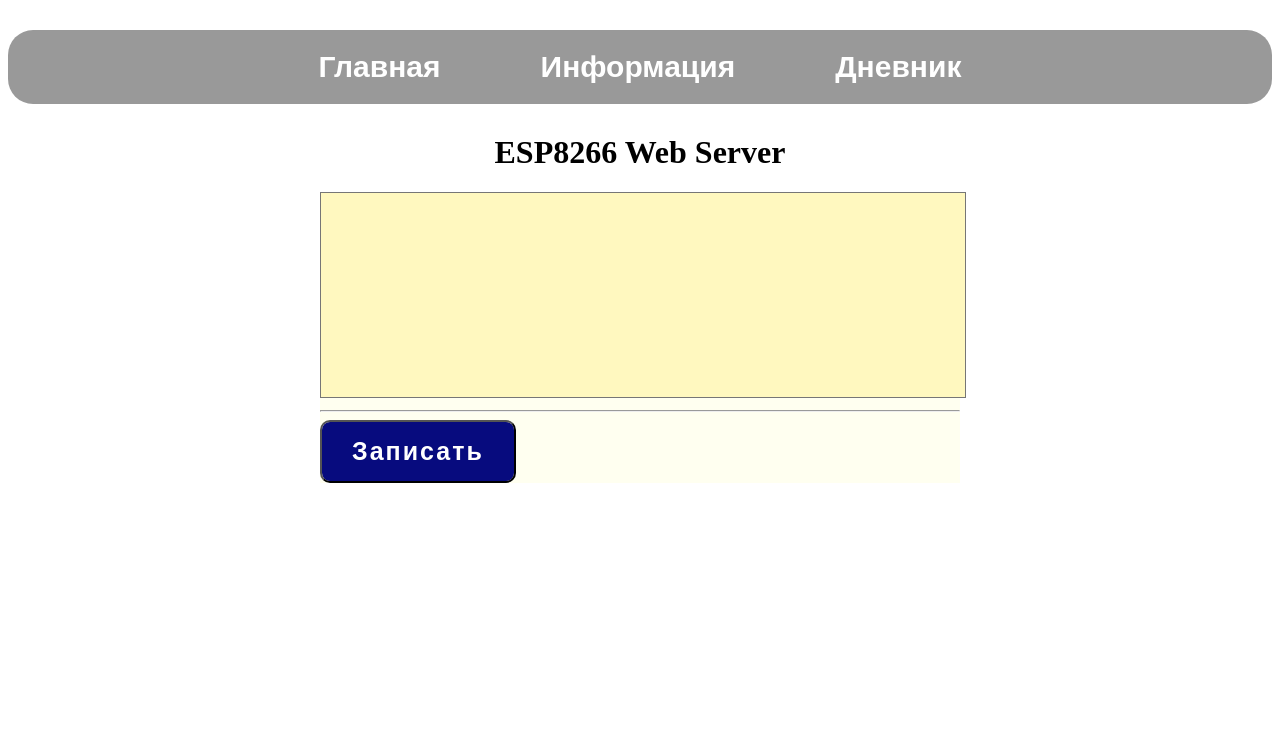
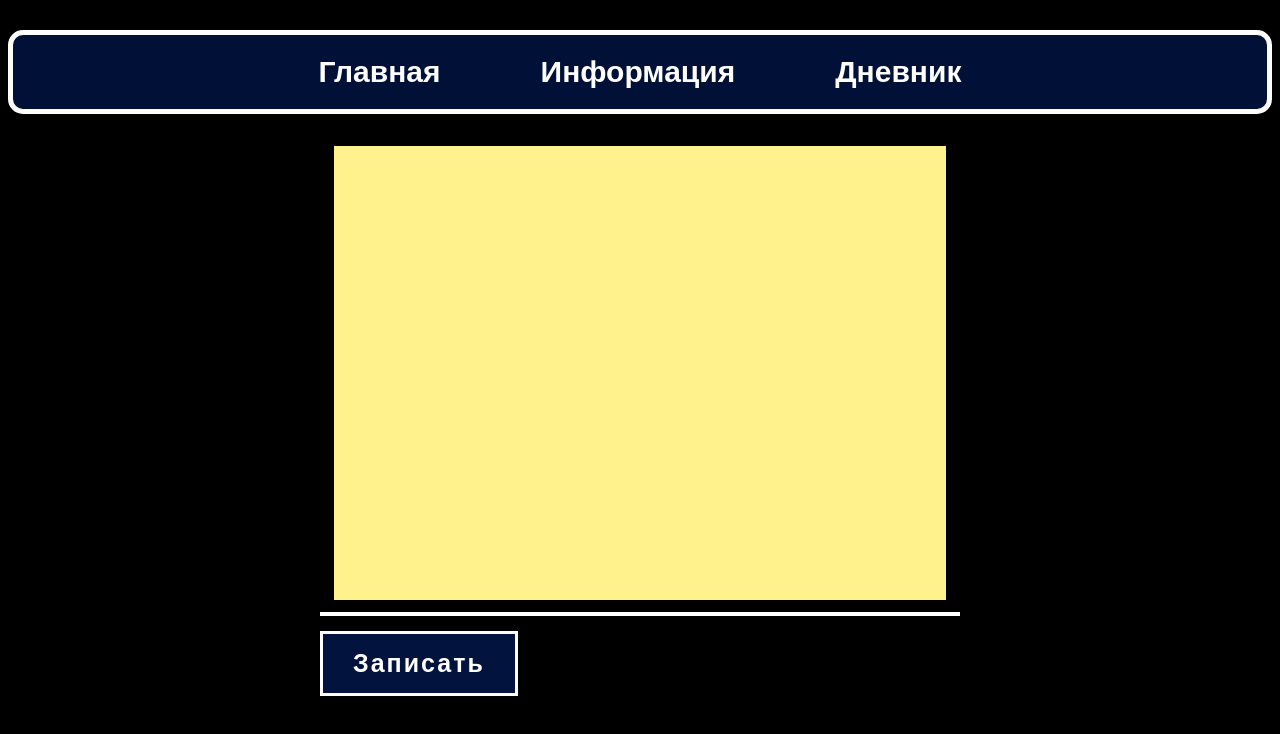
Before and after one commit to Anjuino/MyServer, a plain HTML site: page WebPage/writeNote.html in a window 1280 px wide. Drawn offline with Linux system fonts and the light colour scheme.

Commit message:
1
Доработки страниц

```diff
--- a/WebPage/styles.css
+++ b/WebPage/styles.css
@@ -1,28 +1,42 @@
+hr {
+  margin: -40px auto 15px;
+	height: 50px;
+	border: none;
+	border-bottom: 4px solid #ffffff;
+}
 button {
+  border: 3px solid #ffffff;
   font-size: 25px;
   padding: 15px 30px;
-  border-radius: 10px;
-  box-shadow: 0 0 40px 40px #070b7e inset, 0 0 0 0 #F137A6;
+  box-shadow: 0 0 40px 40px #02143d inset;
   font-weight: bold;
   letter-spacing: 2px;
   color: white;
   transition: .15s ease-in-out;
 }
 button:hover {
-  box-shadow: 0 0 10px 0 #000000 inset, 0 0 10px 4px #0138ff;
-  color: #000000;
+  box-shadow: 0 0 10px 0 #0142fb00 inset, 0 0 10px 4px #0115ff;
+  color: #0032ff;
 }
 
 textarea {
+  border: 2px solid #000000;
   resize: none;
   font-size: 20px;
   color: black;
-  width: 100%;
-  height: 200px;
-  background: #fff8bf;
+  width: 95%;
+  height: 450px;
+  background: #fff28c;
+  display: block;
+  margin-left: auto;
+  margin-right: auto;
+
+}
+h1 {
+  color: white;
 }
 body {
-
+  background-color: #000000;
 }
 ul {
   padding-inline-start: 0;
@@ -33,17 +47,17 @@ a {
   text-decoration: none
 }
 .centerLayer {
-    position: absolute; /* Абсолютное позиционирование */
-    left: 25%; /* Положение слоя от левого края */
-    right: 25%; /* Положение слоя от верхнего края */
-	background-color: ivory;
+  position: absolute; /* Абсолютное позиционирование */
+  left: 25%; /* Положение слоя от левого края */
+  right: 25%; /* Положение слоя от верхнего края */
 }
 
 .menu-bar {
-  border-radius: 25px;
+  border: 5px solid #ffffff;
+  border-radius: 15px;
   font-size: 30px;
   display: inline-flex;
-  background-color: rgba(0, 0, 0, 0.4);
+  background-color: rgb(0 38 129 / 43%);
   align-items: center;
   display: flex;
   justify-content: center;
@@ -55,8 +69,6 @@ a {
   font-weight: bold;
   padding: 20px 50px;
   position: relative;
-  cursor: pointer;
-  white-space: nowrap;
 }
 .menu-bar li::before {
   content: " ";
@@ -72,9 +84,8 @@ a {
   color: #0441ff;
 }
 .menu-bar li:hover::before {
-  background: linear-gradient(to bottom, #645454, #403f3e);
-  box-shadow: 0px 10px 20px 0px blue;
-  transform: scale(1.3);
+  background:white;
+  transform: scale(1.2);
 }
 @media screen and (max-width: 980px ) {
   .menu-bar {
@@ -85,10 +96,8 @@ a {
 	padding: 10px 5px;
   }
   .centerLayer {
-    position: absolute; /* Абсолютное позиционирование */
-    left: 5%; /* Положение слоя от левого края */
-    right: 5%; /* Положение слоя от верхнего края */
-	background-color: ivory;
+  left: 5%; /* Положение слоя от левого края */
+  right: 5%; /* Положение слоя от верхнего края */
   }
   .menu-bar li::before {
 	width: 100%;
@@ -101,5 +110,6 @@ a {
   }
   button {
     font-size: 55px;
+    margin-left: 30%;
   }
 }
--- a/WebPage/writeNote.html
+++ b/WebPage/writeNote.html
@@ -10,7 +10,7 @@
   <li><a href="info.html">Информация</a></li>
   <li><a href="diary.html">Дневник</a></li>
 </ul>
-<h1 align="center">ESP8266 Web Server</h1>
+
   <div class="centerLayer">
   <textarea id="Note"> </textarea>
   <hr>
```
Also changed, not shown: WebPage/diary.html (+1 -2 lines).
